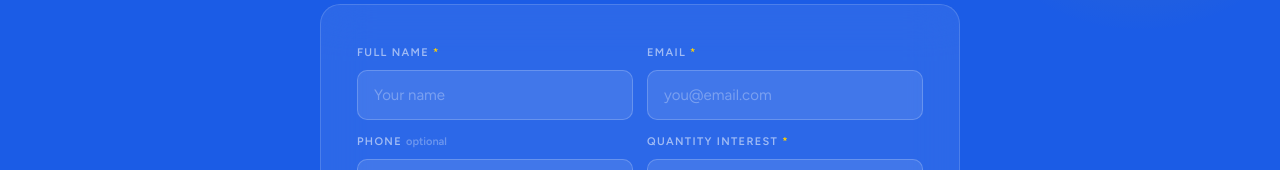
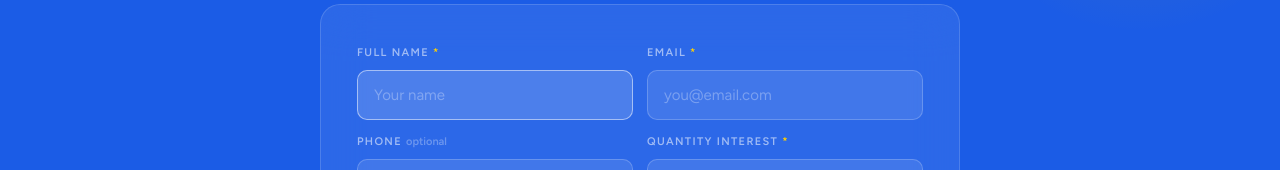
Before and after one commit to cgclick/madecases, a Next.js app: page / in a window 1280 px wide. In both pictures the pointer is over the input 495 px from the left and 2674 px from the top of the page. Shown: the part 2579-2749 px from the top of the page. Built offline with nearby package versions, Linux system fonts and the light colour scheme.

Commit message:
fix: add hover and focus highlight to form inputs

```diff
--- a/app/globals.css
+++ b/app/globals.css
@@ -198,11 +198,18 @@ body::before {
   -webkit-appearance: none;
 }
 
+.mc-input:hover,
+.mc-select:hover {
+  border-color: rgba(255,255,255,0.5);
+  background: rgba(255,255,255,0.15);
+}
+
 .mc-input:focus,
 .mc-select:focus {
   outline: none;
   border-color: #FFD000;
-  background: rgba(255,255,255,0.14);
+  background: rgba(255,255,255,0.18);
+  box-shadow: 0 0 0 3px rgba(255,208,0,0.2);
 }
 
 .mc-input::placeholder {
```
